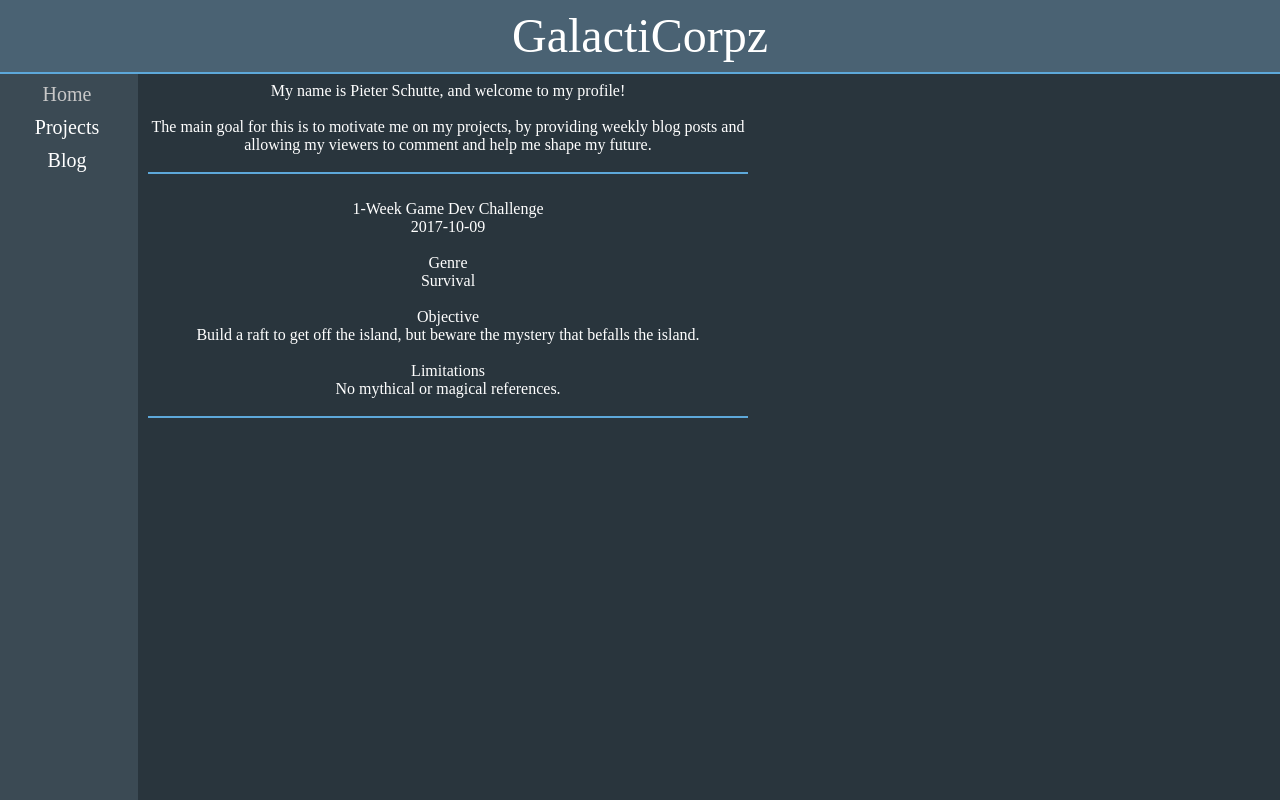
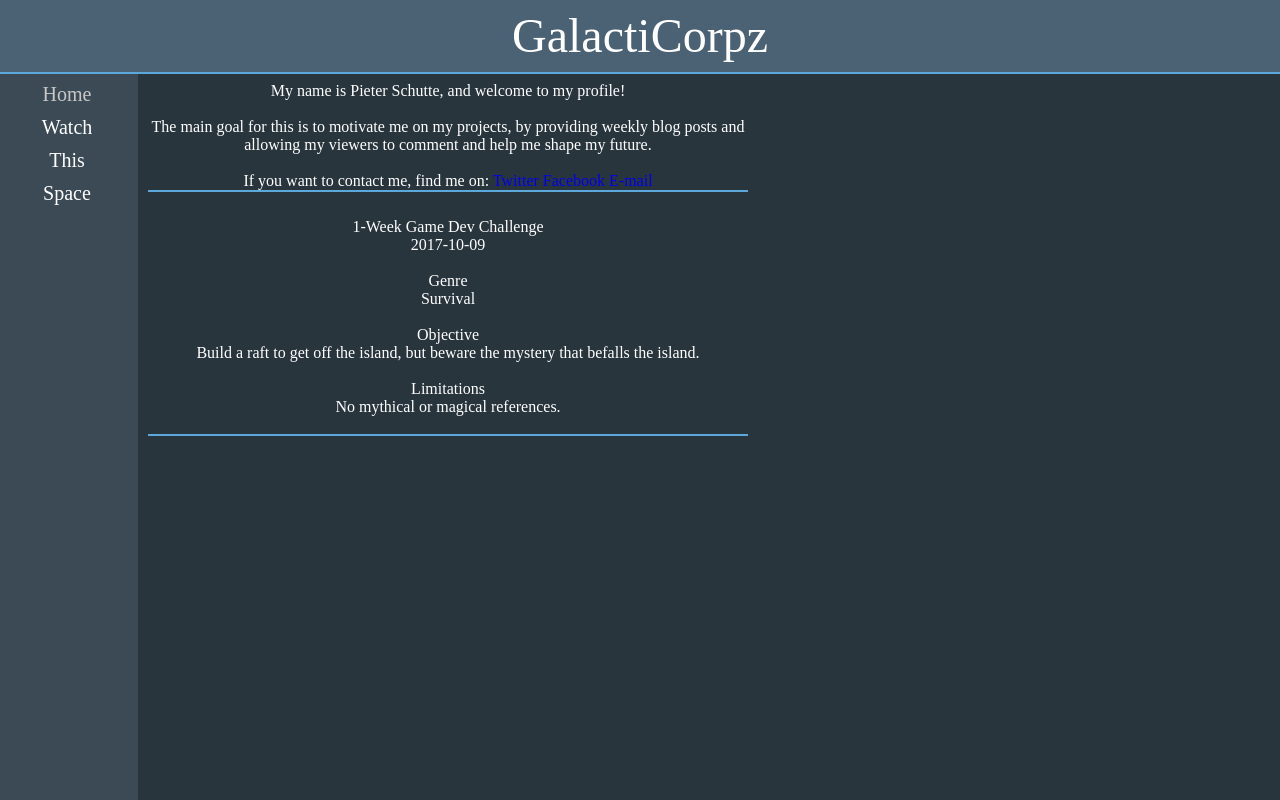
Before and after one commit to GalactiCorpz/GalactiCorpz.github.io, a plain HTML site: page index.html in a window 1280 px wide. Drawn offline with Linux system fonts and the light colour scheme; a web font is replaced by a local one.

Commit message:
Update index.html

```diff
--- a/index.html
+++ b/index.html
@@ -11,8 +11,9 @@
 	<body>
 		<list>
 		<list-item><a class="selected" href="#">Home</a></list-item>
-		<list-item><a href="#">Projects</a></list-item>
-		<list-item><a href="#">Blog</a></list-item>
+		<list-item><a href="#">Watch</a></list-item>
+		<list-item><a href="#">This</a></list-item>
+		<list-item><a href="#">Space</a></list-item>
 		</list>
 		<content class="about">
 				My name is Pieter Schutte, and welcome to my profile!
@@ -21,7 +22,10 @@
 				The main goal for this is to motivate me on my projects, by providing weekly blog posts and allowing my viewers to comment and help me shape my future.
 				<br/>
 				<br/>
-
+				If you want to contact me, find me on:
+			<a href="https://www.twitter.com/hurly256">Twitter</a>
+			<a href="https://www.facebook.com/GalactiCorpz">Facebook</a>
+			<a href="kiljaeden256@gmail.com">E-mail</a>
 
 		</content>
 		<br/>
```
